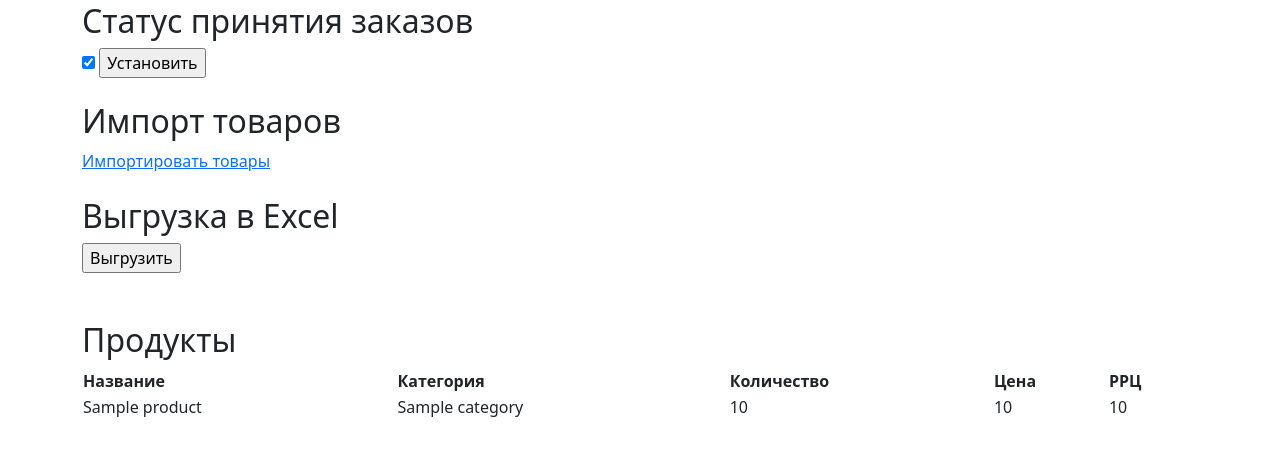
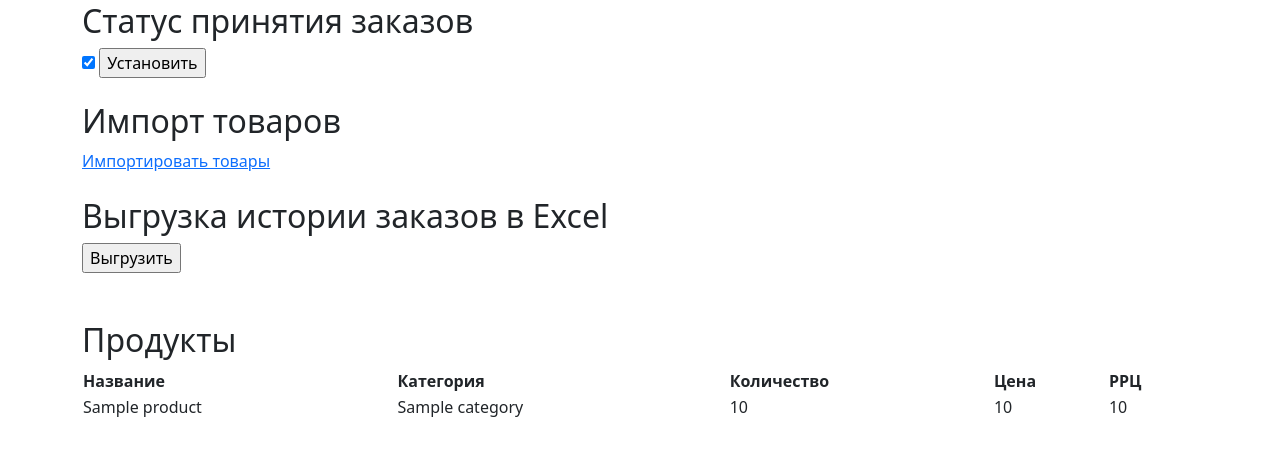
Before and after one commit to Matthewous/netology_python_diplom, a Django app: page /shop_catalog/ in a window 1280 px wide. Shown: the part 158-614 px from the top of the page. Run offline with Django 4.2, Linux system fonts and the light colour scheme; a user stored in the database is signed in; tables that the repository leaves empty hold one stand-in row (values such as "Sample post").

Commit message:
скорректировано название выгрузки в эксель

```diff
--- a/orders/backend/templates/backend/shop_catalog.html
+++ b/orders/backend/templates/backend/shop_catalog.html
@@ -19,7 +19,7 @@
     <h2>Импорт товаров</h2>
     <a href="{% url 'import_products' %}">Импортировать товары</a>
     <br/><br/>
-    <h2>Выгрузка в Excel</h2>
+    <h2>Выгрузка истории заказов в Excel</h2>
     <form method="post" action="{% url 'export_orders' shop.id %}">
         {% csrf_token %}
         <input type="submit" value="Выгрузить">
```
